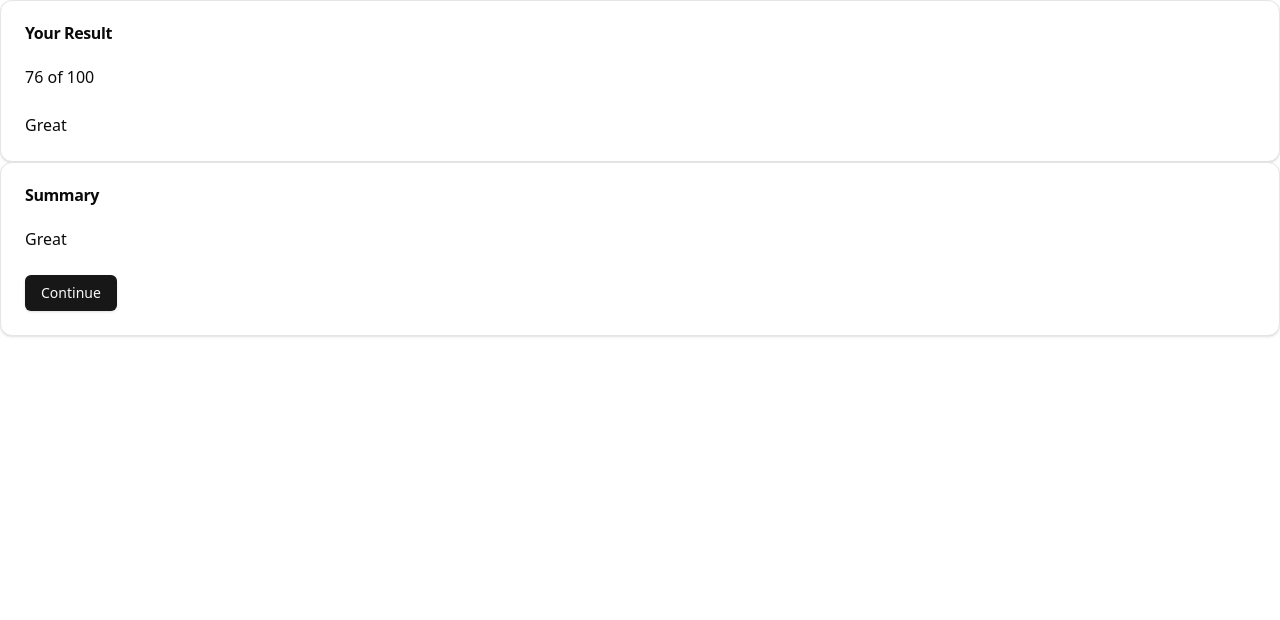
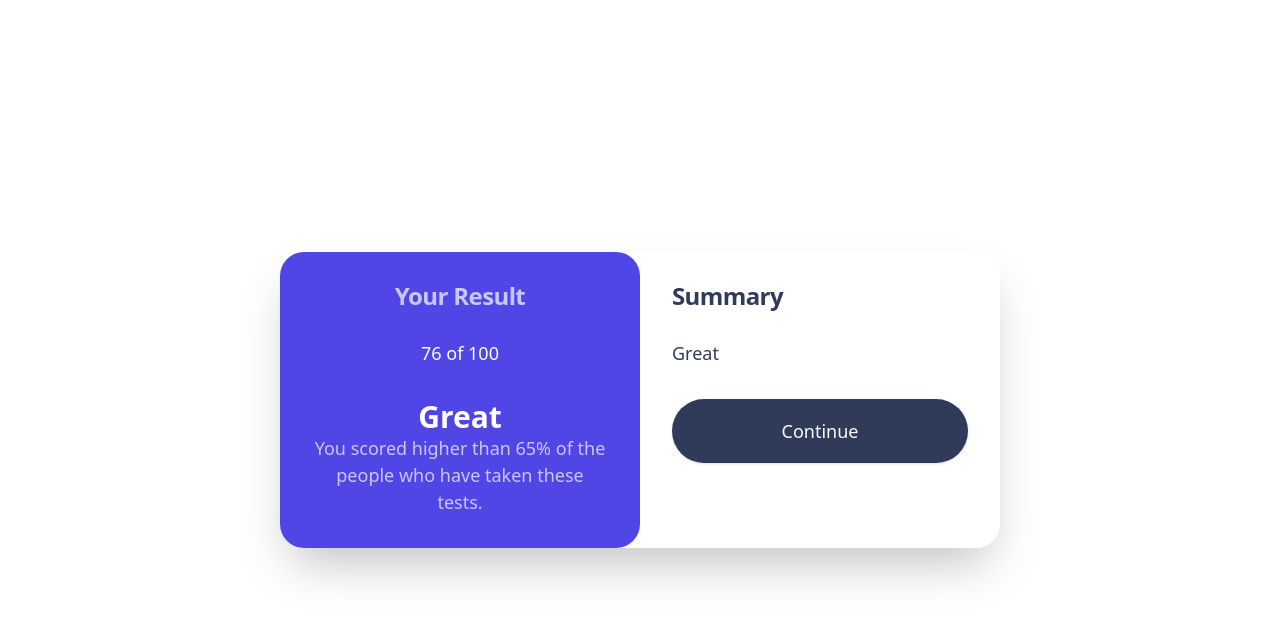
Before and after one commit to nikkehtine-fm/results-summary-react, a React (Vite) app: page / in a window 1280 px wide. Shown: the top 620 px of the page. Built offline with nearby package versions, Linux system fonts and the light colour scheme.

Commit message:
Basic layout

```diff
--- a/src/App.tsx
+++ b/src/App.tsx
@@ -1,11 +1,16 @@
 import ResultCard from "./components/ResultCard";
 import SummaryCard from "./components/SummaryCard";
+import { type ClassValue } from "clsx";
 
 const App = () => {
+    const cardStyles: ClassValue = "w-full";
+
     return (
-        <div className="min-h-screen">
-            <ResultCard />
-            <SummaryCard />
+        <div className="text-foreground grid min-h-screen place-items-center font-sans text-base">
+            <div className="flex h-full w-full flex-col lg:h-fit lg:w-[720px] lg:flex-row lg:rounded-3xl lg:shadow-2xl">
+                <ResultCard className={cardStyles} />
+                <SummaryCard className={cardStyles} />
+            </div>
         </div>
     );
 };
--- a/src/components/ResultCard.tsx
+++ b/src/components/ResultCard.tsx
@@ -1,3 +1,4 @@
+import { cn } from "@/lib/utils";
 import {
     Card,
     CardContent,
@@ -6,17 +7,24 @@ import {
     CardTitle,
 } from "@/components/ui/card";
 
-const ResultCard = () => {
+const ResultCard = ({ className }: { className: string }) => {
     return (
-        <Card>
+        <Card
+            className={cn(
+                "rounded-t-none bg-indigo-600 text-center text-white lg:rounded-3xl",
+                className
+            )}
+        >
             <CardHeader>
-                <CardTitle>Your Result</CardTitle>
+                <CardTitle className="text-lavender">Your Result</CardTitle>
             </CardHeader>
             <CardContent>
                 <p>76 of 100</p>
             </CardContent>
-            <CardFooter>
-                <p>Great</p>
+            <CardFooter className="text-lavender">
+                <h1 className="text-3xl font-bold text-white">Great</h1>
+                You scored higher than 65% of the people who have taken these
+                tests.
             </CardFooter>
         </Card>
     );
--- a/src/components/SummaryCard.tsx
+++ b/src/components/SummaryCard.tsx
@@ -1,3 +1,4 @@
+import { cn } from "@/lib/utils";
 import {
     Card,
     CardContent,
@@ -7,9 +8,9 @@ import {
 } from "@/components/ui/card";
 import { Button } from "@/components/ui/button";
 
-const SummaryCard = () => {
+const SummaryCard = ({ className }: { className: string }) => {
     return (
-        <Card>
+        <Card className={cn("", className)}>
             <CardHeader>
                 <CardTitle>Summary</CardTitle>
             </CardHeader>
@@ -17,7 +18,7 @@ const SummaryCard = () => {
                 <p>Great</p>
             </CardContent>
             <CardFooter>
-                <Button>Continue</Button>
+                <Button className="select-none">Continue</Button>
             </CardFooter>
         </Card>
     );
--- a/src/components/ui/button.tsx
+++ b/src/components/ui/button.tsx
@@ -5,26 +5,15 @@ import { cva, type VariantProps } from "class-variance-authority";
 import { cn } from "@/lib/utils";
 
 const buttonVariants = cva(
-    "inline-flex items-center justify-center whitespace-nowrap rounded-md text-sm font-medium transition-colors focus-visible:outline-none focus-visible:ring-1 focus-visible:ring-ring disabled:pointer-events-none disabled:opacity-50",
+    "inline-flex items-center justify-center whitespace-nowrap rounded-md text-base font-medium transition-colors focus-visible:outline-none focus-visible:ring-1 focus-visible:ring-ring disabled:pointer-events-none disabled:opacity-50",
     {
         variants: {
             variant: {
                 default:
                     "bg-primary text-primary-foreground shadow hover:bg-primary/90",
-                destructive:
-                    "bg-destructive text-destructive-foreground shadow-sm hover:bg-destructive/90",
-                outline:
-                    "border border-input bg-background shadow-sm hover:bg-accent hover:text-accent-foreground",
-                secondary:
-                    "bg-secondary text-secondary-foreground shadow-sm hover:bg-secondary/80",
-                ghost: "hover:bg-accent hover:text-accent-foreground",
-                link: "text-primary underline-offset-4 hover:underline",
             },
             size: {
-                default: "h-9 px-4 py-2",
-                sm: "h-8 rounded-md px-3 text-xs",
-                lg: "h-10 rounded-md px-8",
-                icon: "h-9 w-9",
+                default: "h-10 rounded-full w-full p-8",
             },
         },
         defaultVariants: {
--- a/src/components/ui/card.tsx
+++ b/src/components/ui/card.tsx
@@ -8,10 +8,7 @@ const Card = React.forwardRef<
 >(({ className, ...props }, ref) => (
     <div
         ref={ref}
-        className={cn(
-            "bg-card text-card-foreground rounded-xl border shadow",
-            className
-        )}
+        className={cn("bg-card text-card-foreground rounded-3xl", className)}
         {...props}
     />
 ));
@@ -23,7 +20,7 @@ const CardHeader = React.forwardRef<
 >(({ className, ...props }, ref) => (
     <div
         ref={ref}
-        className={cn("flex flex-col space-y-1.5 p-6", className)}
+        className={cn("flex flex-col space-y-1.5 p-8", className)}
         {...props}
     />
 ));
@@ -35,7 +32,10 @@ const CardTitle = React.forwardRef<
 >(({ className, ...props }, ref) => (
     <h3
         ref={ref}
-        className={cn("font-semibold leading-none tracking-tight", className)}
+        className={cn(
+            "text-2xl font-bold leading-none tracking-tight",
+            className
+        )}
         {...props}
     />
 ));
@@ -57,7 +57,7 @@ const CardContent = React.forwardRef<
     HTMLDivElement,
     React.HTMLAttributes<HTMLDivElement>
 >(({ className, ...props }, ref) => (
-    <div ref={ref} className={cn("p-6 pt-0", className)} {...props} />
+    <div ref={ref} className={cn("p-8 pt-0", className)} {...props} />
 ));
 CardContent.displayName = "CardContent";
 
@@ -67,7 +67,10 @@ const CardFooter = React.forwardRef<
 >(({ className, ...props }, ref) => (
     <div
         ref={ref}
-        className={cn("flex items-center p-6 pt-0", className)}
+        className={cn(
+            "flex flex-col items-center justify-center p-8 pt-0 text-center",
+            className
+        )}
         {...props}
     />
 ));
--- a/src/index.css
+++ b/src/index.css
@@ -5,12 +5,12 @@
 @layer base {
     :root {
         --background: 0 0% 100%;
-        --foreground: 0 0% 3.9%;
+        --foreground: 224 30% 27%;
         --card: 0 0% 100%;
-        --card-foreground: 0 0% 3.9%;
+        --card-foreground: 224 30% 27%;
         --popover: 0 0% 100%;
         --popover-foreground: 0 0% 3.9%;
-        --primary: 0 0% 9%;
+        --primary: 224 30% 27%;
         --primary-foreground: 0 0% 98%;
         --secondary: 0 0% 96.1%;
         --secondary-foreground: 0 0% 9%;
@@ -30,32 +30,6 @@
         --chart-5: 27 87% 67%;
         --radius: 0.5rem;
     }
-    .dark {
-        --background: 0 0% 3.9%;
-        --foreground: 0 0% 98%;
-        --card: 0 0% 3.9%;
-        --card-foreground: 0 0% 98%;
-        --popover: 0 0% 3.9%;
-        --popover-foreground: 0 0% 98%;
-        --primary: 0 0% 98%;
-        --primary-foreground: 0 0% 9%;
-        --secondary: 0 0% 14.9%;
-        --secondary-foreground: 0 0% 98%;
-        --muted: 0 0% 14.9%;
-        --muted-foreground: 0 0% 63.9%;
-        --accent: 0 0% 14.9%;
-        --accent-foreground: 0 0% 98%;
-        --destructive: 0 62.8% 30.6%;
-        --destructive-foreground: 0 0% 98%;
-        --border: 0 0% 14.9%;
-        --input: 0 0% 14.9%;
-        --ring: 0 0% 83.1%;
-        --chart-1: 220 70% 50%;
-        --chart-2: 160 60% 45%;
-        --chart-3: 30 80% 55%;
-        --chart-4: 280 65% 60%;
-        --chart-5: 340 75% 55%;
-    }
 }
 @layer base {
     * {
--- a/tailwind.config.js
+++ b/tailwind.config.js
@@ -7,6 +7,9 @@ export default {
             sans: ['"Hanken Grotesk Variable"', "system-ui", "sans-serif"],
         },
         extend: {
+            fontSize: {
+                base: "18px",
+            },
             borderRadius: {
                 lg: "var(--radius)",
                 md: "calc(var(--radius) - 2px)",
@@ -53,6 +56,23 @@ export default {
                     4: "hsl(var(--chart-4))",
                     5: "hsl(var(--chart-5))",
                 },
+                fm: {
+                    red: "hsl(0, 100%, 67%)",
+                    yellow: "hsl(39, 100%, 56%)",
+                    green: "hsl(166, 100%, 37%)",
+                    blue: "hsl(234, 85%, 45%)",
+                },
+                back: {
+                    slate: "hsl(252, 100%, 67%)",
+                    royal: "hsl(241, 81%, 54%)",
+                },
+                circle: {
+                    violet: "hsla(256, 72%, 46%, 1)",
+                    persian: "hsla(241, 72%, 46%, 0)",
+                },
+                pale: "hsl(221, 100%, 96%)",
+                lavender: "hsl(241, 100%, 89%)",
+                grue: "hsl(224, 30%, 27%)",
             },
         },
     },
```
